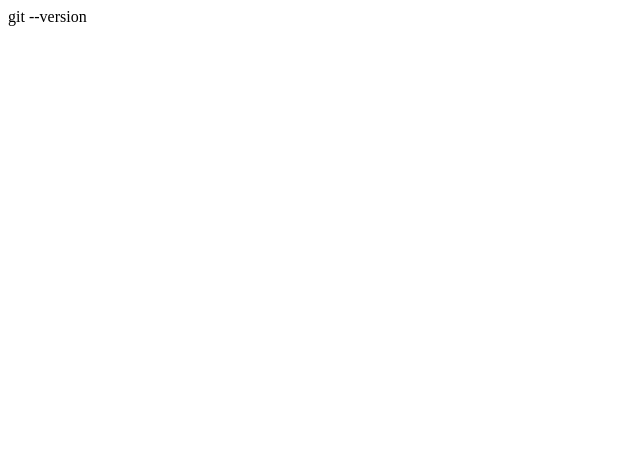
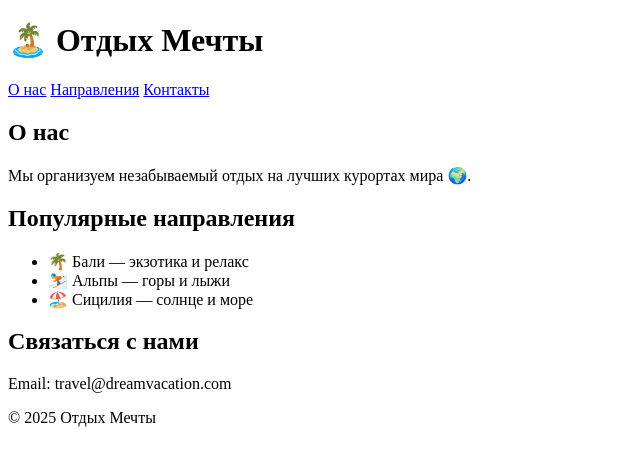
Before and after one commit to VasyaSh6/boxcode, a plain HTML site: page index.html in a window 1280 px wide. Shown: the whole page, without its empty margins (0-640 px from the left). Drawn offline with Linux system fonts and the light colour scheme.

Commit message:
Первый коммит: добавлен сайт об отдыхе

```diff
--- a/index.html
+++ b/index.html
@@ -1 +1,42 @@
-git --version
+<!DOCTYPE html>
+<html lang="ru">
+<head>
+  <meta charset="UTF-8" />
+  <meta name="viewport" content="width=device-width, initial-scale=1.0" />
+  <title>Отдых Мечты</title>
+  <link rel="stylesheet" href="style.css" />
+</head>
+<body>
+  <header>
+    <h1>🏝️ Отдых Мечты</h1>
+    <nav>
+      <a href="#about">О нас</a>
+      <a href="#destinations">Направления</a>
+      <a href="#contact">Контакты</a>
+    </nav>
+  </header>
+
+  <section id="about">
+    <h2>О нас</h2>
+    <p>Мы организуем незабываемый отдых на лучших курортах мира 🌍.</p>
+  </section>
+
+  <section id="destinations">
+    <h2>Популярные направления</h2>
+    <ul>
+      <li>🌴 Бали — экзотика и релакс</li>
+      <li>⛷️ Альпы — горы и лыжи</li>
+      <li>🏖️ Сицилия — солнце и море</li>
+    </ul>
+  </section>
+
+  <section id="contact">
+    <h2>Связаться с нами</h2>
+    <p>Email: travel@dreamvacation.com</p>
+  </section>
+
+  <footer>
+    <p>© 2025 Отдых Мечты</p>
+  </footer>
+</body>
+</html>
```
